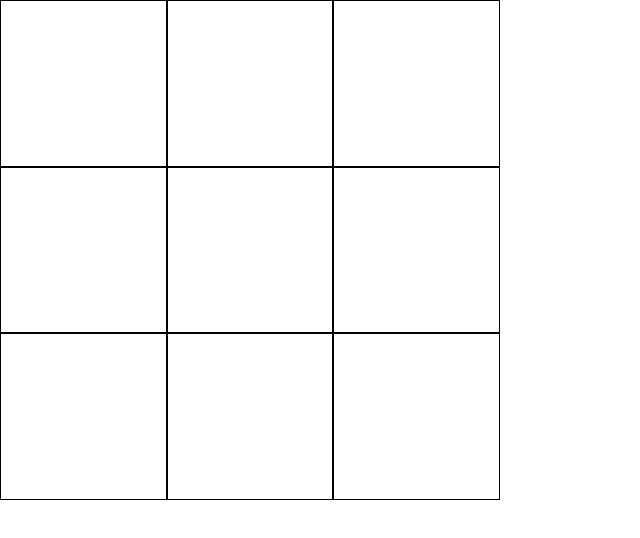
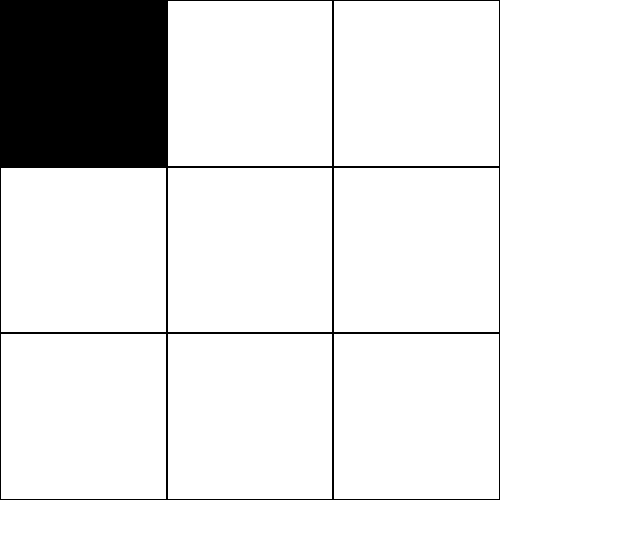
Before and after one commit to AndreaRotunno/odin-etch-a-sketch, a plain HTML site: page index.html in a window 1280 px wide. Shown: the whole page, without its empty margins (0-640 px from the left). Drawn offline with Linux system fonts and the light colour scheme.

Commit message:
add black coloring on grid hovering

```diff
--- a/index.js
+++ b/index.js
@@ -6,8 +6,15 @@ for (let i = 0; i < size; i++) {
   row.classList.add("row");
   for (let j = 0; j < size; j++) {
     let block = document.createElement("div");
-    block.classList.add("block");
+    block.classList.add("block", "new");
     row.appendChild(block);
   }
   container.appendChild(row);
 }
+let blocks = document.querySelectorAll(".block");
+blocks.forEach((element) =>
+  element.addEventListener("mouseover", (e) => {
+    e.target.classList.add("hovered");
+    e.target.classList.remove("new");
+  })
+);
--- a/style.css
+++ b/style.css
@@ -16,3 +16,9 @@ body {
   display: flex;
   flex: 1;
 }
+.hovered{
+    background-color: black;
+}
+.new{
+    background-color: white;
+}
```
